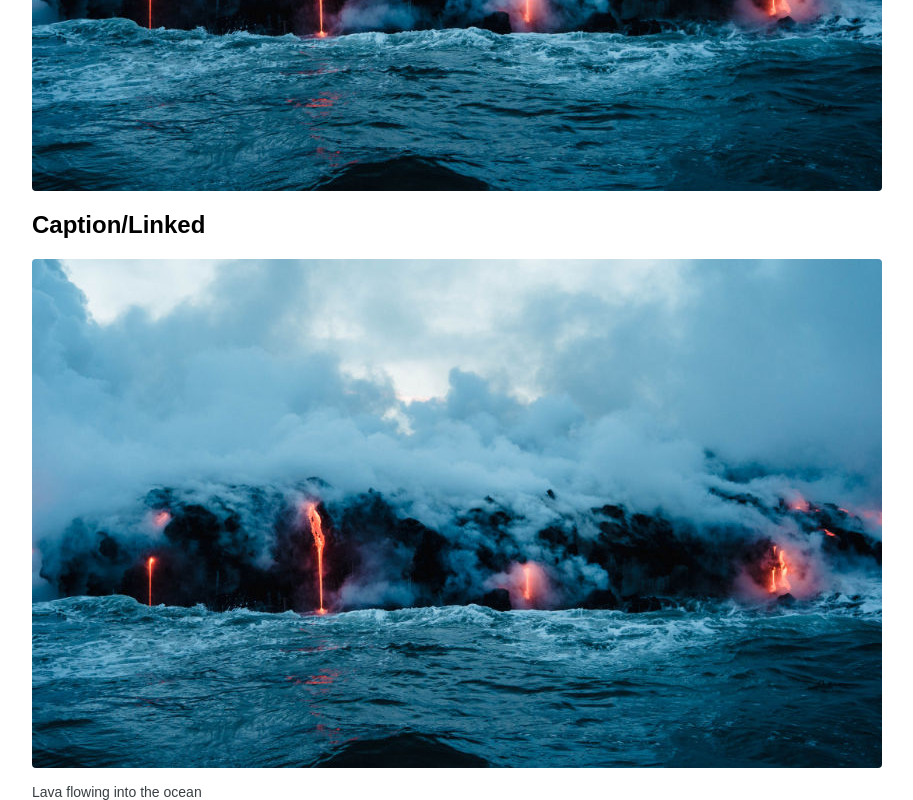
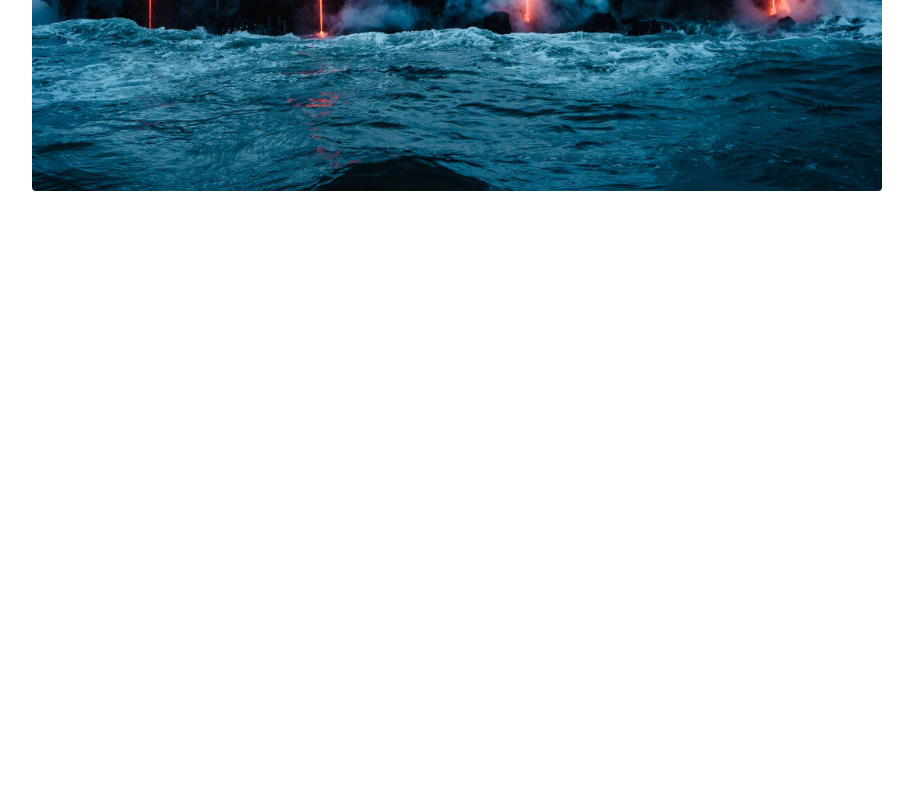
Before and after one commit to CruGlobal/cru-content-designs, a React (Create React App) app in the folder give/: page / in a window 1280 px wide. Shown: the part 1571-2371 px from the top of the page, without its empty margins (8-921 px from the left). After the commit the page ends 1762 px from the top, so only its background shows below. Built offline with nearby package versions, Linux system fonts and the light colour scheme.

Commit message:
Image improvements

```diff
--- a/give/src/components/Image/Image.js
+++ b/give/src/components/Image/Image.js
@@ -16,18 +16,25 @@ export const Image = ({
   alt = "", // string
   caption = "", // string
   href = "", // string - URL
+  popupTitle = true, // boolean
   classes = "", // string
 }) => {
-  if (src === "") return null;
+  if (src === "" && alt === "") return null;
 
   return (
     <div className={`image cru-image${classes ? " " + classes : ""}`}>
       <div className="cmp-image">
         <LinkWrapper href={href}>
-          <img src={src} className="cmp-image__image" alt={alt} />
+          <img
+            src={src}
+            className="cmp-image__image"
+            alt={alt}
+            title={popupTitle && caption ? caption : ""}
+          />
         </LinkWrapper>
-        {alt && <meta content={alt}></meta>}
-        {caption && <span className="cmp-image__title">{caption}</span>}
+        {!popupTitle && caption && (
+          <span className="cmp-image__title">{caption}</span>
+        )}
       </div>
     </div>
   );
@@ -42,15 +49,12 @@ export const ImageExamples = () => {
   return (
     <>
       <h2>Standard</h2>
-      <Image src={src} alt={alt} />
+      <Image src={src} alt={alt} caption={caption} />
 
       <h2>Caption</h2>
-      <Image src={src} alt={alt} caption={caption} />
+      <Image src={src} alt={alt} caption={caption} popupTitle={false} />
 
       <h2>Linked</h2>
-      <Image src={src} alt={alt} href={href} />
-
-      <h2>Caption/Linked</h2>
       <Image src={src} alt={alt} caption={caption} href={href} />
     </>
   );
```
